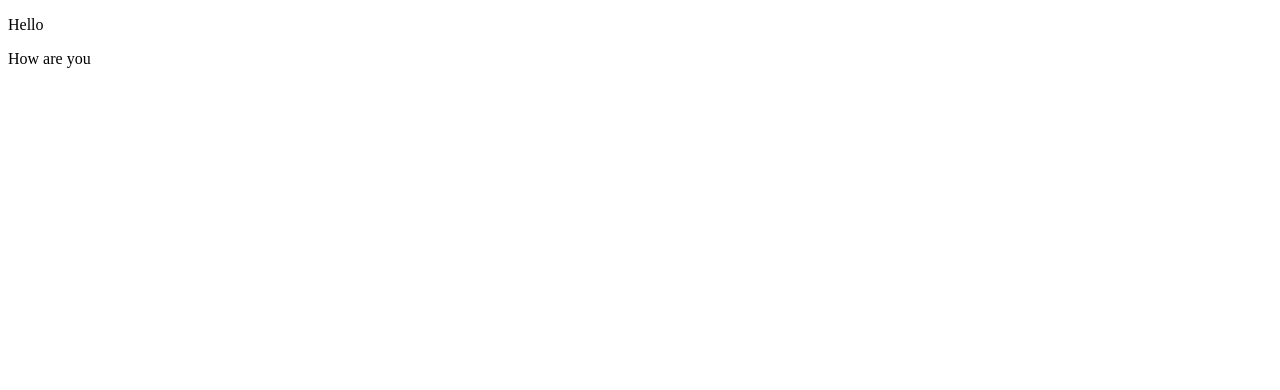
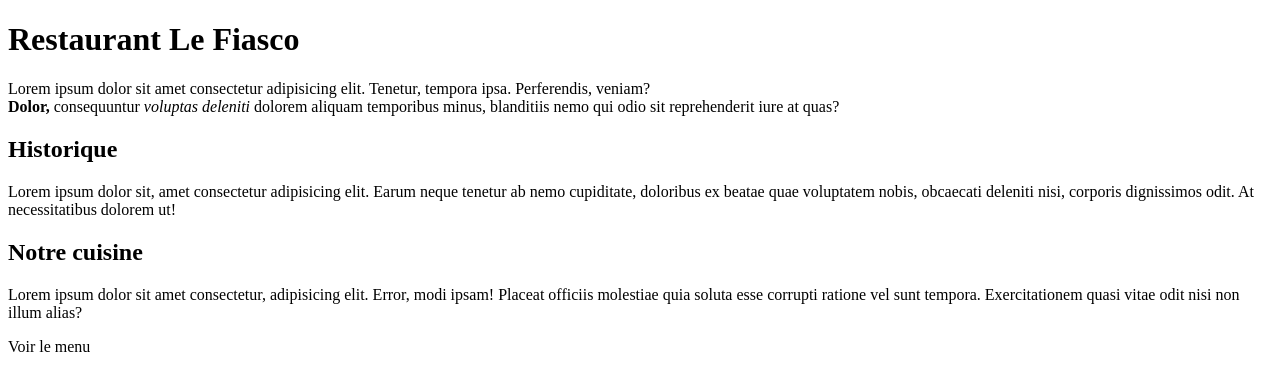
Before and after one commit to ava0003/First-project, a plain HTML site: page demo.html in a window 1280 px wide. Drawn offline with Linux system fonts and the light colour scheme.

Commit message:
Create first page

```diff
--- a/demo.html
+++ b/demo.html
@@ -9,7 +9,13 @@
         <meta name="keywords" content="Restaurant, fruit de mer, Montpellier">
     </head>
     <body>
-        <p>Hello</p>
-        <p>How are you</p>
+        <h1>Restaurant Le Fiasco</h1>
+        <p>Lorem ipsum dolor sit amet consectetur adipisicing elit. Tenetur, tempora ipsa. Perferendis, veniam? <br> <strong>Dolor,</strong>
+            consequuntur <em>voluptas deleniti</em> dolorem aliquam temporibus minus, blanditiis nemo qui odio sit reprehenderit iure at quas?</p>
+        <h2>Historique</h2>
+        <p>Lorem ipsum dolor sit, amet consectetur adipisicing elit. Earum neque tenetur ab nemo cupiditate, doloribus ex beatae quae voluptatem nobis, obcaecati deleniti nisi, corporis dignissimos odit. At necessitatibus dolorem ut!</p>
+        <h2>Notre cuisine</h2>
+        <p>Lorem ipsum dolor sit amet consectetur, adipisicing elit. Error, modi ipsam! Placeat officiis molestiae quia soluta esse corrupti ratione vel sunt tempora. Exercitationem quasi vitae odit nisi non illum alias?</p>
+        <p>Voir le menu</p>
     </body>
 </html>
```
